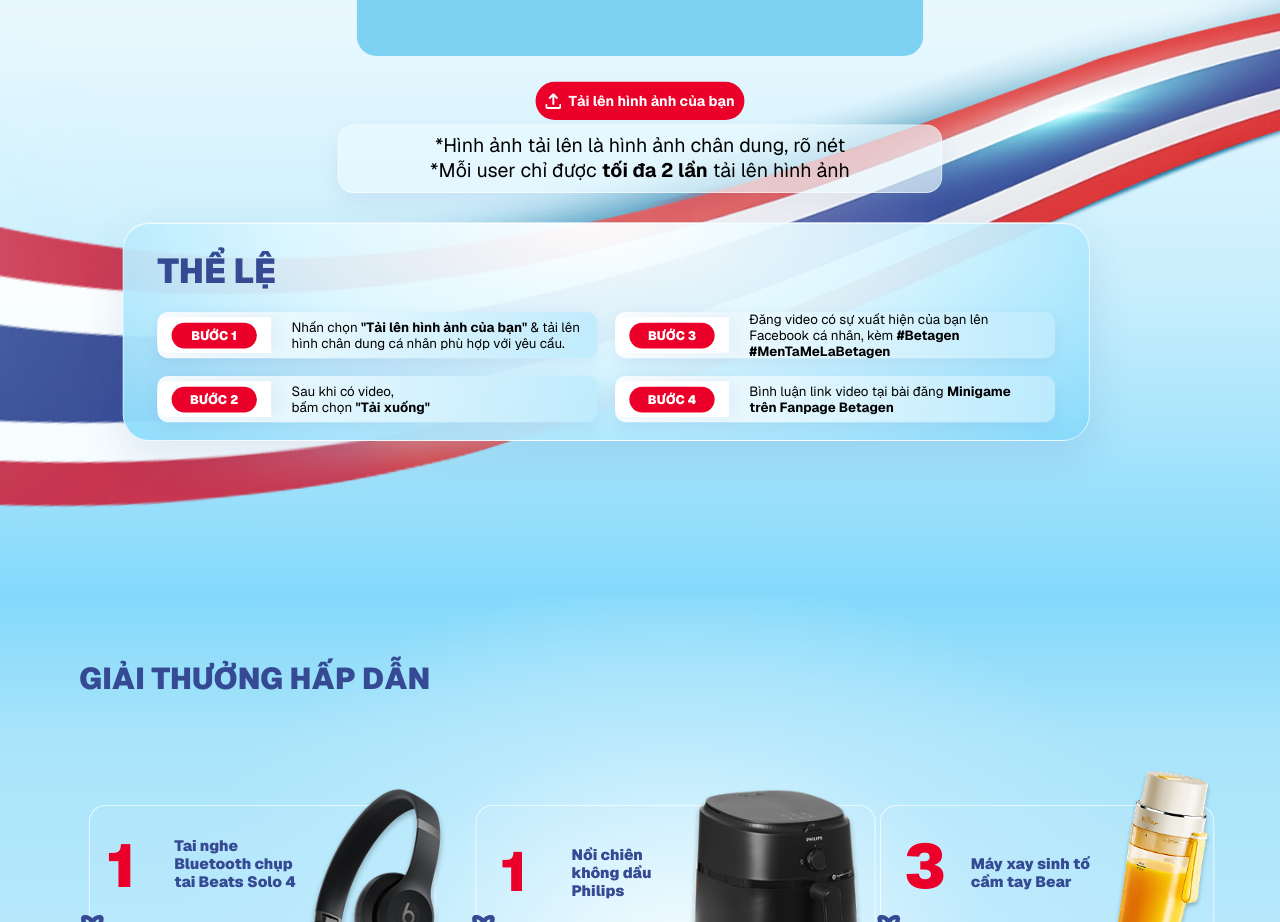
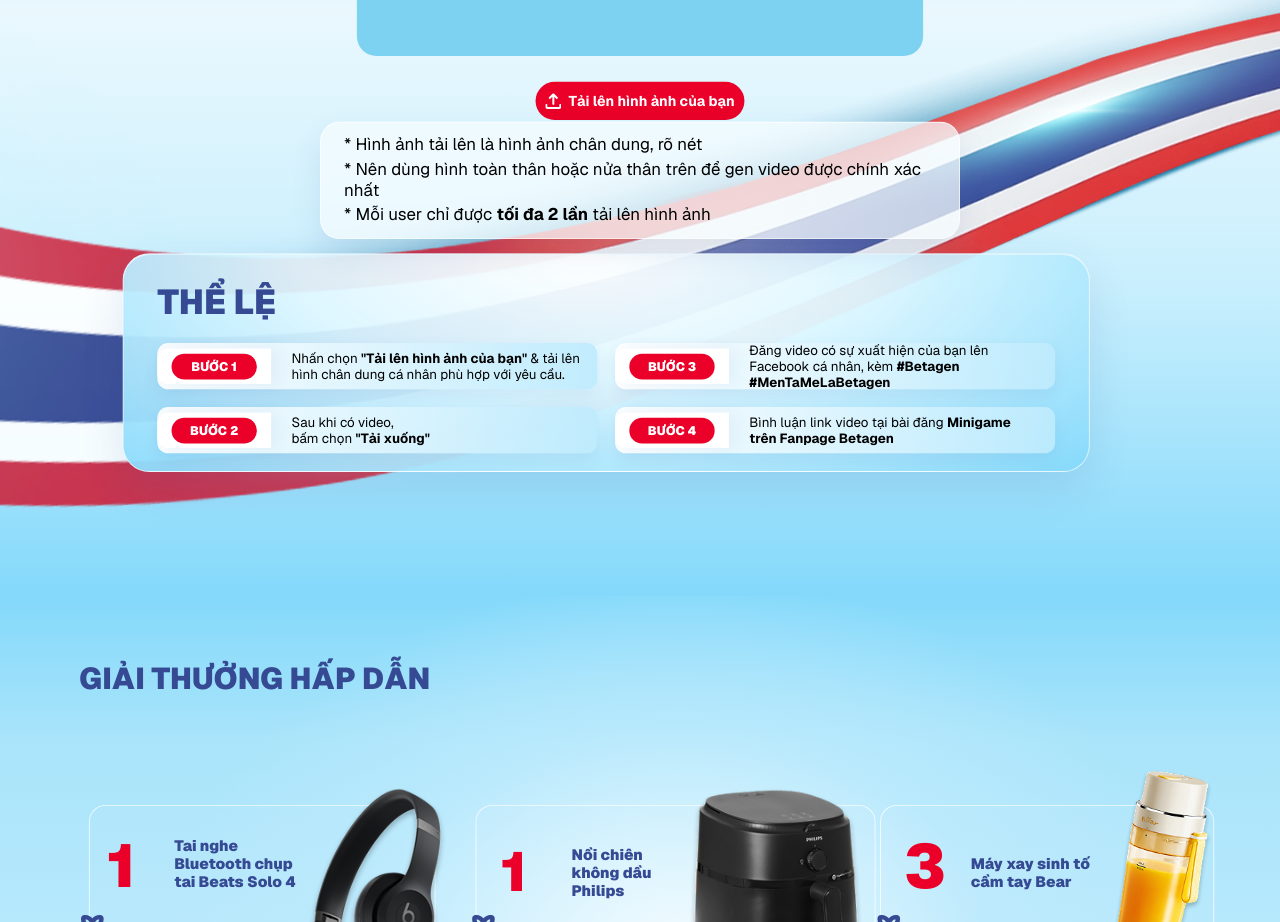
Before and after one commit to lolenzojustin/betagen-landing-20062026-FULL, a Next.js app: page / in a window 1280 px wide. Shown: the part 1120-2042 px from the top of the page. Built offline with nearby package versions, Linux system fonts and the light colour scheme; grey boxes are pictures that could not be loaded.

Commit message:
update19

```diff
--- a/app/globals.css
+++ b/app/globals.css
@@ -274,10 +274,14 @@ body {
     background: rgba(235, 249, 255, 0.68);
     padding: 10px 14px;
     box-shadow: 0 12px 28px rgba(53, 74, 147, 0.08);
-    text-align: center;
+    text-align: left;
     color: #000;
     font-size: clamp(14px, 3.4vw, 18px);
     line-height: 1.3;
+  }
+
+  .responsive-video-note p + p {
+    margin-top: 5px;
   }
 
   .responsive-status-message {
--- a/app/page.tsx
+++ b/app/page.tsx
@@ -618,24 +618,27 @@ export default function Home() {
           )}
 
           <div
-            className="absolute z-30 text-center"
+            className="absolute z-30 text-left"
             style={{
               left: "50%",
-              top: "500px",
+              top: "497px",
               transform: "translateX(-50%)",
-              width: "680px",
-              padding: "9px 18px 11px",
-              background: "rgba(235, 249, 255, 0.68)",
-              border: "1px solid rgba(255, 255, 255, 0.54)",
-              borderRadius: "18px",
-              boxShadow: "0 12px 28px rgba(53, 74, 147, 0.08)",
+              width: "720px",
+              padding: "13px 26px 14px",
+              background: "rgba(246, 252, 255, 0.74)",
+              border: "1px solid rgba(255, 255, 255, 0.72)",
+              borderRadius: "22px",
+              boxShadow: "0 14px 34px rgba(53, 74, 147, 0.1)",
             }}
           >
-            <p className="leading-tight text-black" style={{ fontSize: "22px" }}>
-              *Hình ảnh tải lên là hình ảnh chân dung, rõ nét
+            <p className="leading-tight text-black" style={{ fontSize: "19px" }}>
+              * Hình ảnh tải lên là hình ảnh chân dung, rõ nét
             </p>
-            <p className="leading-tight text-black" style={{ fontSize: "22px" }}>
-              *Mỗi user chỉ được <strong>tối đa 2 lần</strong> tải lên hình ảnh
+            <p className="mt-1 leading-tight text-black" style={{ fontSize: "19px" }}>
+              * Nên dùng hình toàn thân hoặc nửa thân trên để gen video được chính xác nhất
+            </p>
+            <p className="mt-1 leading-tight text-black" style={{ fontSize: "19px" }}>
+              * Mỗi user chỉ được <strong>tối đa 2 lần</strong> tải lên hình ảnh
             </p>
           </div>
 
@@ -643,7 +646,7 @@ export default function Home() {
             className="absolute z-20"
             style={{
               left: "138px",
-              top: "610px",
+              top: "645px",
               width: "1088px",
             }}
           >
@@ -820,9 +823,10 @@ export default function Home() {
           )}
 
           <div className="responsive-video-note">
-            <p>*Hình ảnh tải lên là hình ảnh chân dung, rõ nét</p>
+            <p>* Hình ảnh tải lên là hình ảnh chân dung, rõ nét</p>
+            <p>* Nên dùng hình toàn thân hoặc nửa thân trên để gen video được chính xác nhất</p>
             <p>
-              *Mỗi user chỉ được <strong>tối đa 2 lần</strong> tải lên hình ảnh
+              * Mỗi user chỉ được <strong>tối đa 2 lần</strong> tải lên hình ảnh
             </p>
           </div>
 
```
